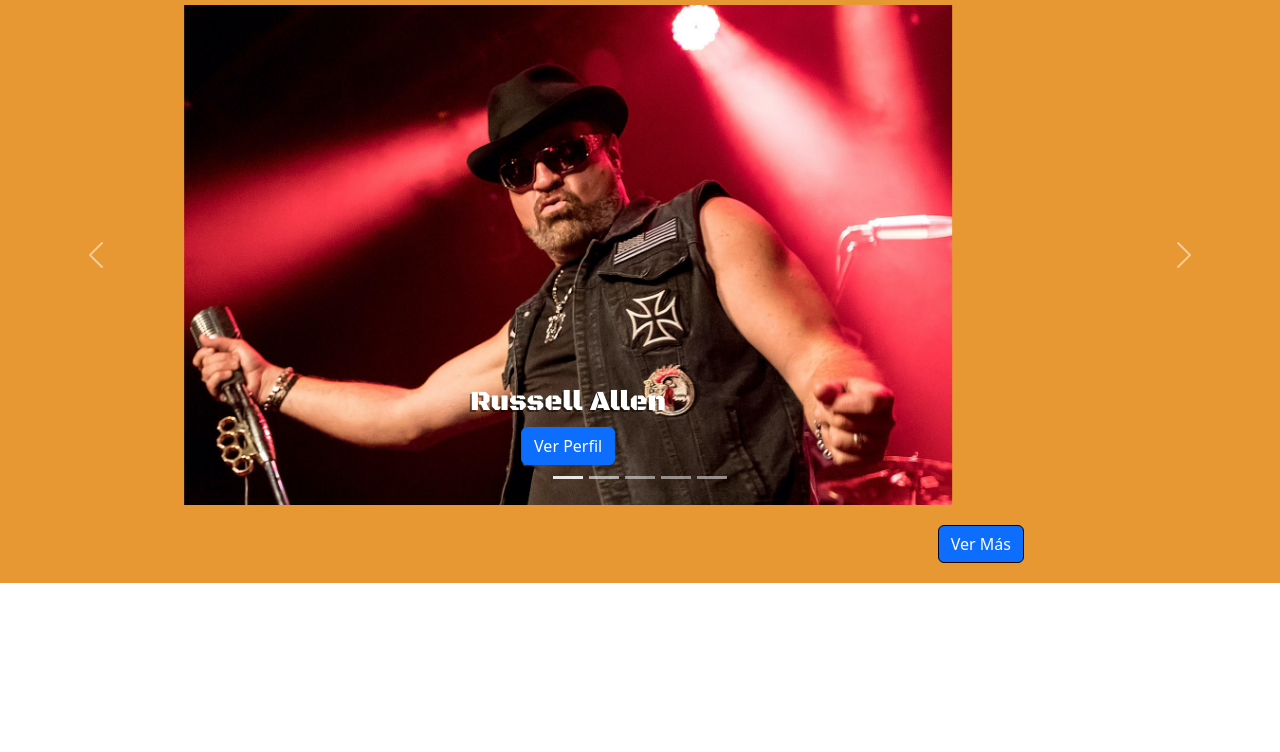
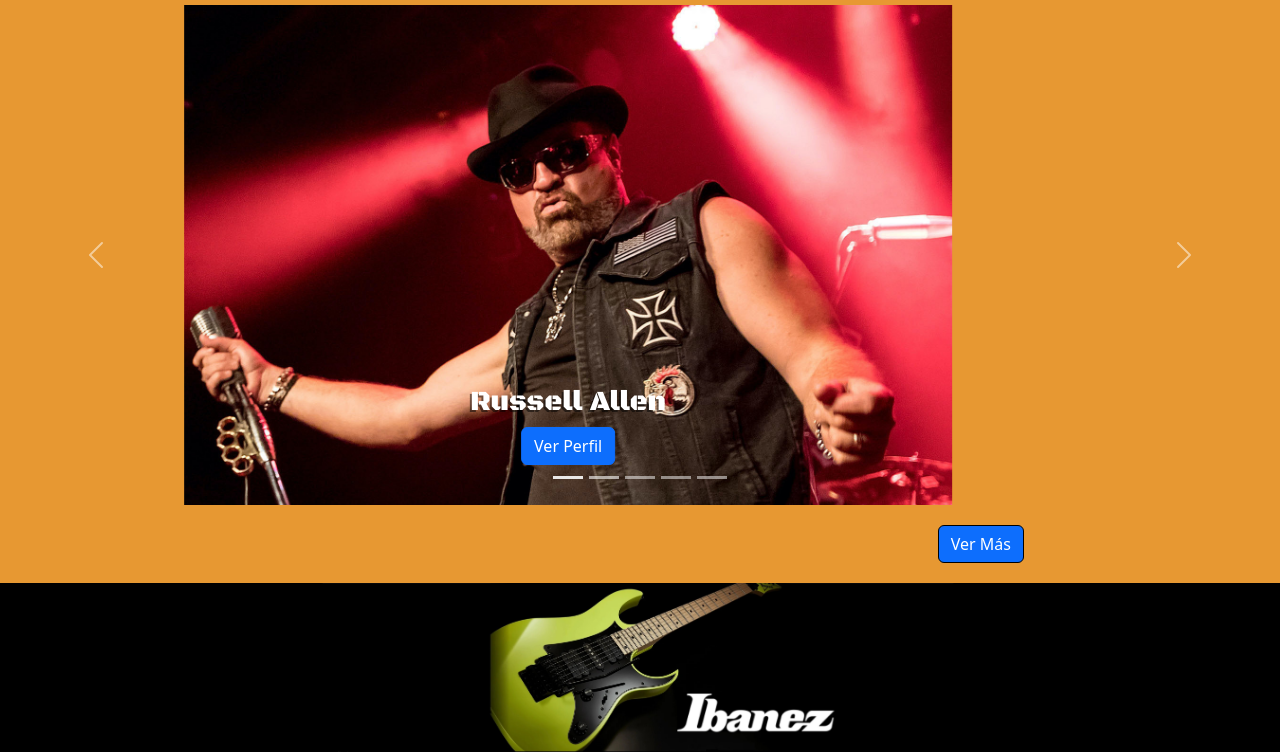
Before and after one commit to TomasWielandt/Proyecto-3, a plain HTML site: page index.html in a window 1280 px wide. Shown: the part 659-1411 px from the top of the page. Before the commit the page ends 1242 px from the top, so only its background shows below. Drawn offline with nearby package versions, Linux system fonts and the light colour scheme.

Commit message:
se agrega sección banner

```diff
--- a/index.html
+++ b/index.html
@@ -81,7 +81,7 @@
             </div>
         </div>
     </main>
-    <section>
+    <section id="carrusel-productos">
         <h2>Algunos de nuestros músicos destacados</h2>
         <div id="productos" class="carousel slide" data-bs-ride="carousel">
             <div class="carousel-indicators">
@@ -151,6 +151,11 @@
             </a>
         </div>
     </section>
+    <section id="banner">
+        <a href="https://www.ibanez.com/na/" target="_blank">
+            <img src="images/Ibanez_Guitar_Banner_editado.jpg" alt="Banner Ibanez">
+        </a>
+    </section>
     <footer>
 
     </footer>
--- a/styles.css
+++ b/styles.css
@@ -99,3 +99,19 @@ h2 {
     border: 1px solid black !important;
     margin: 20px 0;
 }
+
+#banner {
+    background-color: black;
+    display: flex;
+    justify-content: center;
+}
+
+#banner a {
+    display: flex;
+    justify-content: center;
+    width: 50%;
+}
+
+#banner a img{
+    width: 100%;
+}
```
Also changed, not shown: images/Ibanez_Guitar_Banner.webp (added), images/Ibanez_Guitar_Banner_editado.jpg (added).
